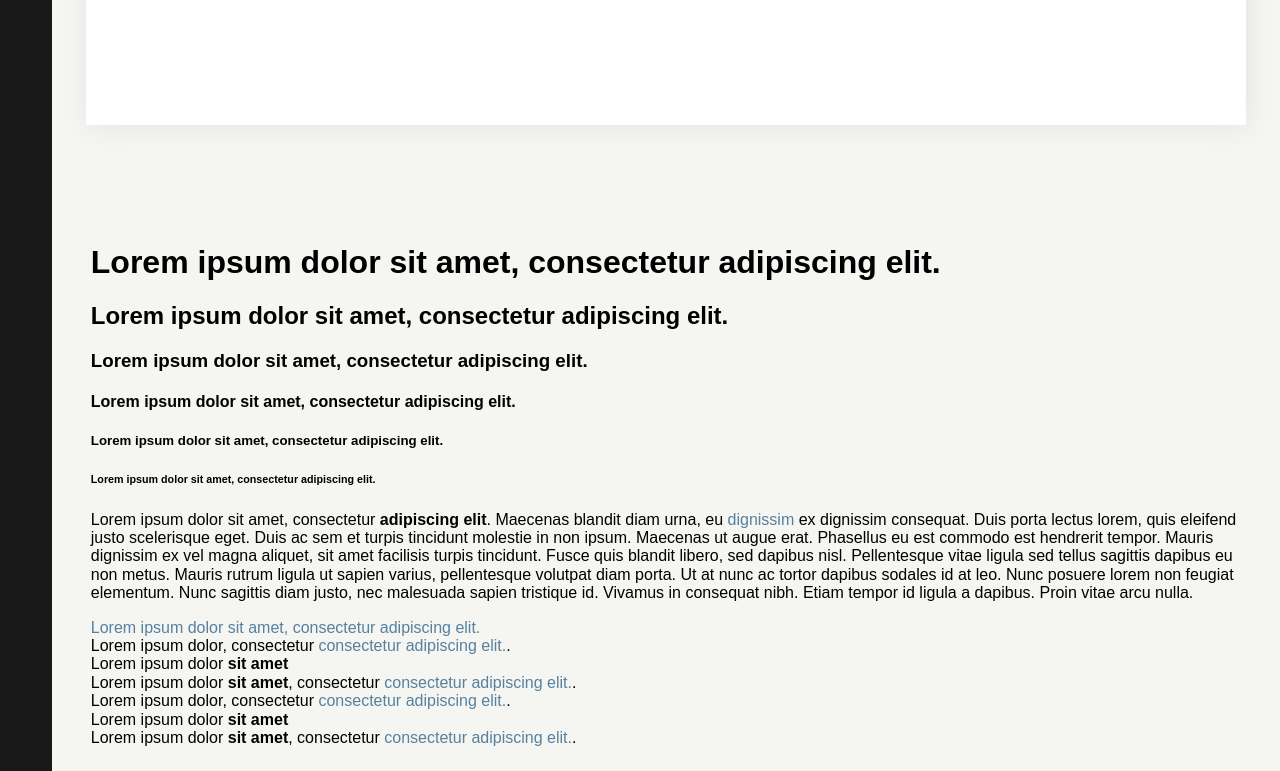
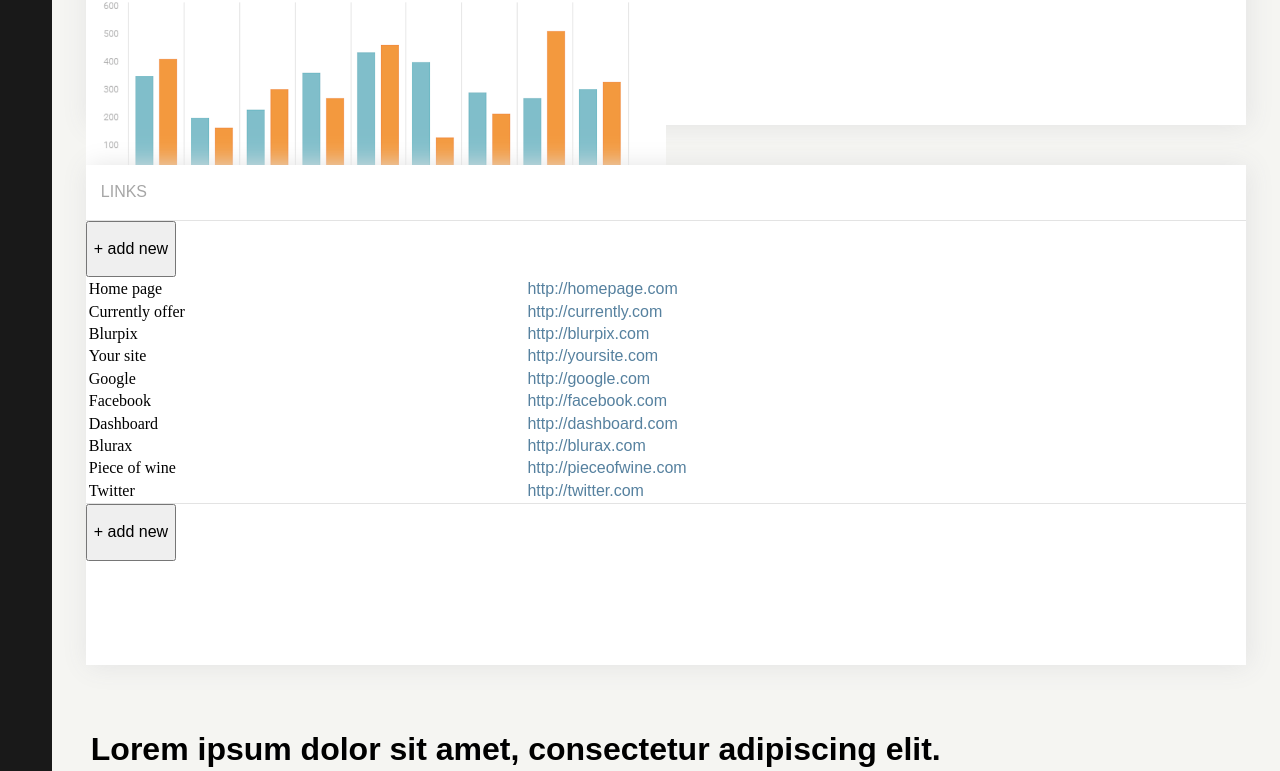
Before and after one commit to kata-oill/management-banners-system, a website: page scr/styleguide.html in a window 1280 px wide. Shown: the part 455-1226 px from the top of the page. Drawn offline with Linux system fonts and the light colour scheme; a web font is replaced by a local one.

Commit message:
Build the basic structure of links section

```diff
--- a/scr/styleguide.html
+++ b/scr/styleguide.html
@@ -318,6 +318,66 @@
 						</div>
 					</section>
 
+			<!-- links -->
+
+					<section class="container">
+						<div class="box">
+							<div class="row box-row title">
+								<h2 class="box-title">Links</h2>
+							</div>
+							<button>
+								<p>+ add new</p>
+							</button>
+							<div class="row box-row table">
+								<table style="width:100%">
+									<tr>
+										<td>Home page</td>
+										<td><a href="http://homepage.com">http://homepage.com</a></td>
+									</tr>
+									<tr>
+										<td>Currently offer</td>
+										<td><a href="http://currently.com">http://currently.com</a></td>
+									</tr>
+									<tr>
+										<td>Blurpix</td>
+										<td><a href="http://blurpix.com">http://blurpix.com</a></td>
+									</tr>
+									<tr>
+										<td>Your site</td>
+										<td><a href="http://yoursite.com">http://yoursite.com</a></td>
+									</tr>
+									<tr>
+										<td>Google</td>
+										<td><a href="http://google.com">http://google.com</a></td>
+									</tr>
+									<tr>
+										<td>Facebook</td>
+										<td><a href="http://facebook.com">http://facebook.com</a></td>
+									</tr>
+									<tr>
+										<td>Dashboard</td>
+										<td><a href="http://dashboard.com">http://dashboard.com</a></td>
+									</tr>
+									<tr>
+										<td>Blurax</td>
+										<td><a href="http://blurax.com">http://blurax.com</a></td>
+									</tr>
+									<tr>
+										<td>Piece of wine</td>
+										<td><a href="http://pieceofwine.com">http://pieceofwine.com</a></td>
+									</tr>
+									<tr>
+										<td>Twitter</td>
+										<td><a href="http://twitter.com">http://twitter.com</a></td>
+									</tr>
+								</table>
+							</div>
+							<button>
+								<p>+ add new</p>
+							</button>
+						</div>
+					</section>
+
 
 			<!-- default content -->
 
```
Also changed, not shown: images/chart_1.png (added).
